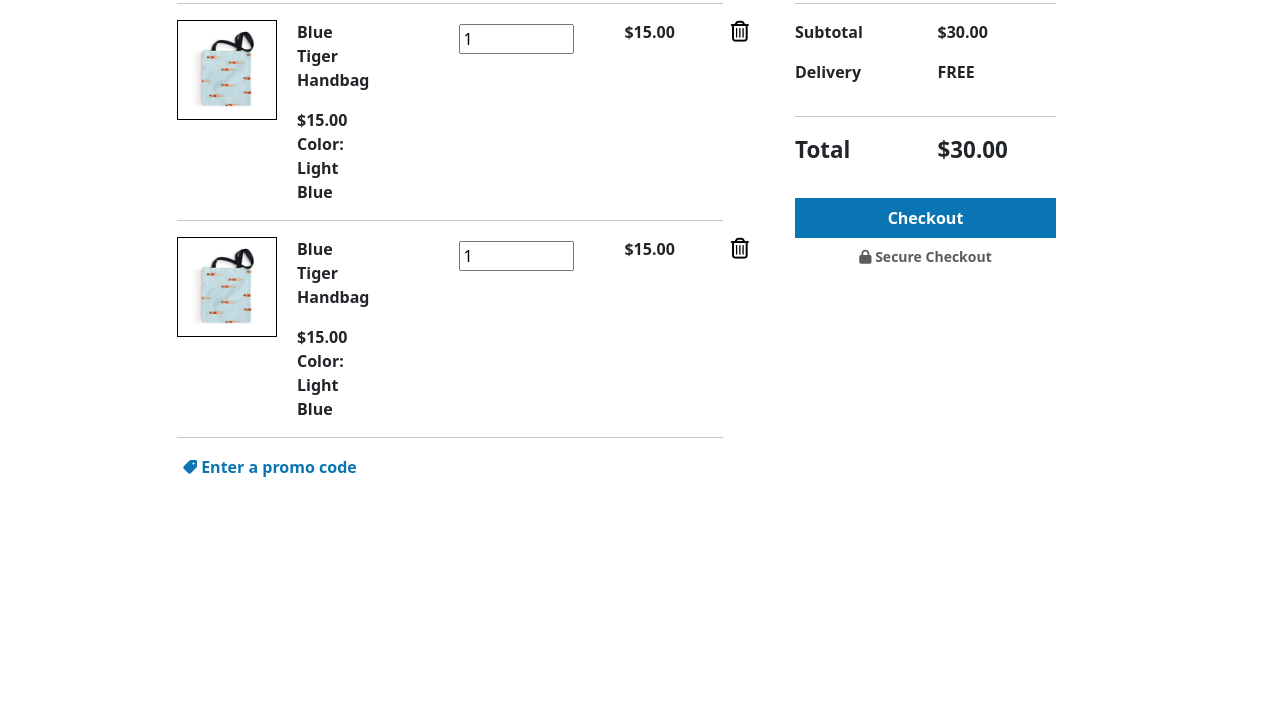
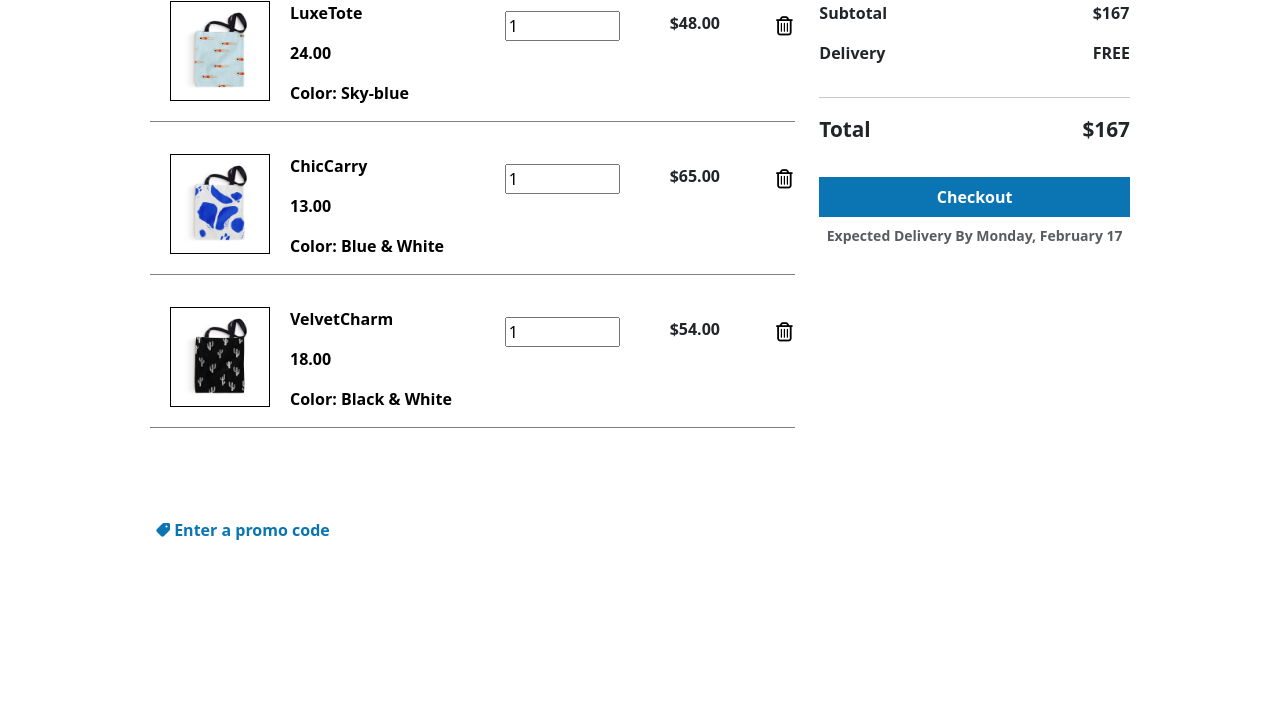
Before and after one commit to Kevalebz139/js-website1, a plain HTML site: page orders.html in a window 1280 px wide. Shown: the part 202-921 px from the top of the page. Before the commit the page ends 858 px from the top, so only its background shows below. Drawn offline with nearby package versions, Linux system fonts and the light colour scheme.

Commit message:
order.html page changes and functionalities of remove and total

```diff
--- a/index.html
+++ b/index.html
@@ -190,9 +190,8 @@
         </section>
         <!-- footer section ends -->
 
-    <script src="/scripts/cart.js"></script>
-    <script src="/scripts/products.js"></script>
-    <script src="/scripts/script.js"></script>
+
+    <script type="module" src="/scripts/script.js"></script>
     <script src="https://cdn.jsdelivr.net/npm/bootstrap@5.3.3/dist/js/bootstrap.bundle.min.js" integrity="sha384-YvpcrYf0tY3lHB60NNkmXc5s9fDVZLESaAA55NDzOxhy9GkcIdslK1eN7N6jIeHz" crossorigin="anonymous"></script>
     <script src="https://cdn.jsdelivr.net/npm/@popperjs/core@2.11.8/dist/umd/popper.min.js" integrity="sha384-I7E8VVD/ismYTF4hNIPjVp/Zjvgyol6VFvRkX/vR+Vc4jQkC+hVqc2pM8ODewa9r" crossorigin="anonymous"></script>
     <!-- <script src="https://cdn.jsdelivr.net/npm/bootstrap@5.3.3/dist/js/bootstrap.min.js" integrity="sha384-0pUGZvbkm6XF6gxjEnlmuGrJXVbNuzT9qBBavbLwCsOGabYfZo0T0to5eqruptLy" crossorigin="anonymous"></script>  -->
--- a/orders.html
+++ b/orders.html
@@ -9,89 +9,50 @@
     <link rel="stylesheet" href="/styles/orders.css">
 </head>
 <body>
+    <div>
+        <a href="index.html">index page</a>
+    </div>
     <section class="orders-section">
+        <div class="container d-flex align-items-center justify-content-center">
+            <div class="main-content">
+                <div class="row">
+                    <div class="col-lg-8">
+                        <h3 class="section-header">My Cart</h3>
+                        <hr>
+                        <div class="js-cart-summary">
+                        </div>
+                        <div class="promocode-content">
+                            <div class="mb-3">
+                                <button class="promocode-button js-promocode-button"><i class="fa-solid fa-tag fa-flip-horizontal"></i> Enter a promo code</button>
+                            </div>
+                            <div class="js-toggle-promocode" style="display: none;">
+                                <div class="d-flex">
+                                    <input type="text" class="promocode-input" placeholder="e.g., SAVE50" aria-label="Promocode" aria-describedby="button-addon2">
+                                    <button class="apply-promocode-button" type="button" id="button-addon2">Apply</button>
+                                </div>
+                            </div>
+                        </div>
+                    </div>
+                    <div class="col-lg-4">
+                        <h3 class="section-header">Order Summary</h3>
+                        <hr>
+                        <div class="order-summary js-order-summary">
+                        </div>
+                    </div>
+                </div>
+            </div>
+        </div>
+    </section>
+    <!-- <section class="orders-section">
         <div class="container">
             <div>
                 <div class="row">
-                    <div class="col-lg-6 offset-lg-1">
+                    <div class="col-lg-6 offset-lg-1 checkout-page-section">
                         <h4 class="section-header">My Cart</h4>
                         <hr>
-                        <div class="cart-grid">
-                            <div class="d-flex">
-                                <div class="product-image-container">
-                                    <img class="product-image"
-                                    src="/assets/images/product-image-1.jpg">
-                                </div>
-                                <div class="product-data">
-                                    <div class="product-name">
-                                        Blue Tiger Handbag
-                                    </div>
+                        <div class="js-cart-summary">
+                        </div>
 
-                                    <div class="product-price mt-3">
-                                        $15.00
-                                    </div>
-
-                                    <div class="product-color">
-                                        Color: Light Blue
-                                    </div>
-                                </div>
-                            </div>
-
-                            <div class="d-flex">
-                                <div class="product-quantity-container mt-1">
-                                    <input aria-label="Choose quantity" aria-live="assertive" type="number" min="1" max="99999" step="1" class="quantity-input" value="1">
-                                </div>
-                                <div class="product-order-price">
-                                    $15.00
-                                </div>
-                                <div>
-                                    <button class="remove-from-cart-button button-primary"
-                                    data-product-id="001">
-                                    <i class="fa-regular fa-trash-can"></i>
-                                    </button>
-                                </div>
-                            </div>
-
-                        </div>
-                        <hr>
-                        <div class="cart-grid">
-                            <div class="d-flex">
-                                <div class="product-image-container">
-                                    <img class="product-image"
-                                    src="/assets/images/product-image-1.jpg">
-                                </div>
-                                <div class="product-data">
-                                    <div class="product-name">
-                                        Blue Tiger Handbag
-                                    </div>
-
-                                    <div class="product-price mt-3">
-                                        $15.00
-                                    </div>
-
-                                    <div class="product-color">
-                                        Color: Light Blue
-                                    </div>
-                                </div>
-                            </div>
-
-                            <div class="d-flex">
-                                <div class="product-quantity-container mt-1">
-                                    <input aria-label="Choose quantity" aria-live="assertive" type="number" min="1" max="99999" step="1" class="quantity-input" value="1">
-                                </div>
-                                <div class="product-order-price">
-                                    $15.00
-                                </div>
-                                <div>
-                                    <button class="remove-from-cart-button button-primary"
-                                    data-product-id="001">
-                                    <i class="fa-regular fa-trash-can"></i>
-                                    </button>
-                                </div>
-                            </div>
-
-                        </div>
-                        <hr>
                         <div class="promocode-content">
                             <div class="mb-3">
                                 <button class="promocode-button js-promocode-button"><i class="fa-solid fa-tag fa-flip-horizontal"></i> Enter a promo code</button>
@@ -108,39 +69,15 @@
                     <div class="col-lg-3 ms-lg-5">
                         <h4 class="section-header">Order Summary</h4>
                         <hr>
-                        <div class="order-summary">
-                            <div class="row">
-                                <div class="col-6">
-                                    <p>Subtotal</p>
-                                    <p>Delivery</p>
-                                </div>
-                                <div class="col-6 ms-auto">
-                                    <p>$30.00</p>
-                                    <p>FREE</p>
-                                </div>
-                            </div>
-                            <hr>
-                            <div class="row final-order">
-                                <div class="col-6">
-                                    <p>Total</p>
-                                </div>
-                                <div class="col-6 ms-auto">
-                                    <p>$30.00</p>
-                                </div>
-                            </div>
-                            <div class="text-center mt-3">
-                                <button class="checkout-button">Checkout</button>
-                                <small class="d-block text-muted mt-2"><i class="fa-solid fa-lock"></i> Secure Checkout</small>
-                            </div>
-
-
+                        <div class="order-summary js-order-summary">
                         </div>
                     </div>
                 </div>
             </div>
 
         </div>
-    </section>
+    </section> -->
+
 
     <script>
         document.querySelector(".js-promocode-button").addEventListener("click", function(event) {
@@ -148,14 +85,13 @@
 
             let div = document.querySelector(".js-toggle-promocode");
             if (div.style.display === "none" || div.style.display === "") {
-                div.style.display = "block"; // Show the div
+                div.style.display = "block";
             } else {
-                div.style.display = "none"; // Hide the div
+                div.style.display = "none";
             }
         });
     </script>
-
-
+    <script type="module" src="/scripts/orders.js"></script>
     <script src="https://cdn.jsdelivr.net/npm/bootstrap@5.3.3/dist/js/bootstrap.bundle.min.js" integrity="sha384-YvpcrYf0tY3lHB60NNkmXc5s9fDVZLESaAA55NDzOxhy9GkcIdslK1eN7N6jIeHz" crossorigin="anonymous"></script>
     <script src="https://cdn.jsdelivr.net/npm/@popperjs/core@2.11.8/dist/umd/popper.min.js" integrity="sha384-I7E8VVD/ismYTF4hNIPjVp/Zjvgyol6VFvRkX/vR+Vc4jQkC+hVqc2pM8ODewa9r" crossorigin="anonymous"></script>
     <!-- <script src="https://cdn.jsdelivr.net/npm/bootstrap@5.3.3/dist/js/bootstrap.min.js" integrity="sha384-0pUGZvbkm6XF6gxjEnlmuGrJXVbNuzT9qBBavbLwCsOGabYfZo0T0to5eqruptLy" crossorigin="anonymous"></script>  -->
--- a/scripts/cart.js
+++ b/scripts/cart.js
@@ -1 +1,52 @@
-const cart = [];
+export let cart = JSON.parse(localStorage.getItem('cart'));
+
+if (!cart) {
+    cart = [{
+        productId: "PROD-1001",
+        quantity: 2,
+    },
+    {
+        productId: "PROD-1002",
+        quantity: 5,
+    },
+    {
+        productId: "PROD-1003",
+        quantity: 3,
+    }];
+}
+
+
+function saveToStorage() {
+    localStorage.setItem('cart', JSON.stringify(cart));
+};
+
+export function addToCart(productId) {
+    let matchingItem;
+
+    cart.forEach((cartItem) => {
+      if (productId === cartItem.productId) {
+        matchingItem = cartItem;
+      }
+    });
+
+    if (matchingItem) {
+      matchingItem.quantity += 1;
+    } else {
+      cart.push({
+        productId: productId,
+        quantity: 1
+      });
+    }
+    saveToStorage();
+  };
+
+  export function removeFromCart(productId) {
+    const newCart = [];
+    cart.forEach((cartItem) => {
+        if (cartItem.productId !== productId) {
+            newCart.push(cartItem);
+        }
+    });
+    cart = newCart;
+    saveToStorage();
+  };
--- /dev/null
+++ b/scripts/orders.js
@@ -0,0 +1,127 @@
+import {cart, removeFromCart} from './cart.js';
+import {products} from './products.js';
+import dayjs from 'https://unpkg.com/dayjs@1.11.10/esm/index.js';
+
+
+function renderCartSummary() {
+    let cartSummaryHTML = '';
+
+    cart.forEach((cartItem) => {
+        const productId = cartItem.productId;
+
+
+        let matchingProduct;
+        products.forEach((product) => {
+            if (product.id === productId) {
+                matchingProduct = product;
+            }
+
+        });
+
+        cartSummaryHTML += `
+        <div class="cart-grid js-cart-grid-${matchingProduct.id}">
+            <div class="row mx-2 cart-grid-raw">
+                <div class="col-sm-6 col-8">
+                    <div class="product-information d-flex">
+                        <div class="product-image">
+                            <img src="${matchingProduct.image}" alt="image product">
+                        </div>
+                        <div class="product-data">
+                            <p>${matchingProduct.name}</p>
+                            <p>${(matchingProduct.priceCents / 100).toFixed(2)}</p>
+                            <div class="d-flex"><p>Color:&nbsp;</p><p>${matchingProduct.color}</p></div>
+
+                        </div>
+                    </div>
+                </div>
+                <div class="col-sm-6 col-8 price-quantity-container align-items-start">
+                    <div class="product-quantity-container">
+                        <input aria-label="Choose quantity" aria-live="assertive" type="number" min="1" max="99999" step="1" class="quantity-input" value="1">
+                    </div>
+                    <div class="product-order-price">
+                        $${((matchingProduct.priceCents * cartItem.quantity) / 100).toFixed(2)}
+                    </div>
+                    <div class="trash-can-button">
+                        <button class="remove-from-cart-button js-remove-from-cart-button button-primary"
+                        data-product-id="${matchingProduct.id}">
+                        <i class="fa-regular fa-trash-can"></i>
+                        </button>
+                    </div>
+                </div>
+            </div>
+        </div>
+        `
+        console.log(cartSummaryHTML)
+        ;
+
+    });
+
+    document.querySelector('.js-cart-summary').innerHTML = cartSummaryHTML;
+
+    document.querySelectorAll('.js-remove-from-cart-button').forEach((button) => {
+        button.addEventListener('click', () => {
+            const productId = button.dataset.productId;
+            removeFromCart(productId);
+
+            const container = document.querySelector(`.js-cart-grid-${productId}`);
+            container.remove();
+            // renderCartSummary();
+            renderOrderSummary();
+        });
+    });
+};
+renderCartSummary();
+
+function renderOrderSummary() {
+    let subTotal = 0;
+    const today = dayjs();
+    const deliveryDate = today.add(4 , 'days');
+    const formatDeliveryDate = deliveryDate.format('dddd, MMMM D');
+
+
+    cart.forEach((cartItem) => {
+        const productId = cartItem.productId;
+
+
+        let matchingProduct;
+        products.forEach((product) => {
+            if (product.id === productId) {
+                matchingProduct = product;
+            }
+
+        });
+        subTotal += Number(((matchingProduct.priceCents * cartItem.quantity) / 100).toFixed(2));
+
+    });
+
+
+    const orderSummaryHTML = `
+        <div class="row">
+            <div class="col-6">
+                <p>Subtotal</p>
+                <p>Delivery</p>
+            </div>
+            <div class="col-6 d-flex justify-content-end">
+                <div><p>$${subTotal}</p>
+                <p>FREE</p></div>
+            </div>
+        </div>
+        <hr>
+        <div class="row final-order">
+            <div class="col-6">
+                <p>Total</p>
+            </div>
+            <div class="col-6 d-flex justify-content-end">
+                <p>$${subTotal}</p>
+            </div>
+        </div>
+        <div class="text-center mt-3">
+            <button class="checkout-button">Checkout</button>
+            <small class="d-block text-muted mt-2">Expected Delivery By ${formatDeliveryDate}</small>
+        </div>
+    `
+    document.querySelector('.js-order-summary').innerHTML = orderSummaryHTML;
+
+
+};
+renderOrderSummary();
--- a/scripts/products.js
+++ b/scripts/products.js
@@ -1,4 +1,4 @@
-const products = [
+export const products = [
     {
         id: "PROD-1001",
         image: "/assets/images/product-image-1.jpg",
--- a/styles/orders.css
+++ b/styles/orders.css
@@ -1,44 +1,51 @@
 .orders-section{
-    padding: 10rem 0;
+    padding: 7rem 0;
 }
-.orders-section .section-container{
-    width: 800px;
+.product-information{
+    color: black;
+    font-weight: 600;
+}
+.product-information img{
+    height: 100px;
+    width: 100px;
+    border: 1px solid black;
+    margin-right: 20px;
+}
+.main-content{
+    width: 980px;
+}
+.price-quantity-container{
     display: flex;
-    justify-content: center;
+    font-weight: 600;
+}
+
+.product-quantity-container{
+    margin-left: 20px;
+    margin-top: 10px;
+}
+.product-order-price{
+    margin-left: 50px;
+    margin-top: 10px;
+}
+.trash-can-button{
+    margin-left: 50px;
+    margin-top: 10px;
 }
 .cart-grid{
-    display: flex;
+    border-bottom: 0.5px solid grey;
+    margin-bottom: 2rem;
 }
-.cart-grid .product-image{
-    height: 100px;
-    width: 100px;
-    object-fit: cover;
-    border: 0.5px solid black;
-    margin-right: 10px;
+.remove-from-cart-button{
+    background-color: #fff;
+    border: none;
+    font-size: 1.2rem;
 }
-.cart-grid .product-data{
-    font-weight: 600;
-    margin: 0 10px;
-}
-.cart-grid .product-quantity-container{
-    margin-left: 80px;
-}
-.cart-grid .product-order-price{
-    margin: 0 50px;
-    font-weight: 550;
-}
-.cart-grid .remove-from-cart-button{
-    border: none;
-    background-color: #fff;
-}
-.cart-grid .remove-from-cart-button i{
-    font-size: 1.3rem;
-}
+
 .order-summary{
     font-weight: 550;
 }
 .order-summary .final-order{
-    font-size: 1.4rem;
+    font-size: 1.3rem;
 }
 .order-summary .checkout-button{
     width: 100%;
@@ -48,12 +55,18 @@
     font-weight: 550;
     color: #fff;
 }
-
+.order-summary .checkout-button:hover{
+    background-color: #08578A;
+}
+.promocode-content{
+    padding: 3rem 0;
+}
 .promocode-content .promocode-button{
     border: none;
     background-color: #fff;
     color: #0A75B2;
     font-weight: 550;
+    padding-top: 10px;
 }
 .promocode-content .promocode-input{
     padding: 5px;
@@ -70,17 +83,29 @@
 .promocode-content .apply-promocode-button:hover{
     color: #31adec;
 }
-@media only screen and (max-width: 768px){
-    .cart-grid .product-quantity-container{
-        margin-left: 0;
+
+@media only screen and (max-width: 768px) {
+    .product-quantity-container{
+        margin-left: 20px;
     }
-    .cart-grid .product-order-price{
-        margin: 0 20px;
+    .product-order-price{
+        margin-left: 20px;
+    }
+    .trash-can-button{
+        margin-left: 20px;
     }
 }
-@media only screen and (max-width: 450px){
-    .cart-grid{
-        display: block;
-        margin-left: 2rem;
+
+@media only screen and (max-width: 576px) {
+
+    .price-quantity-container{
+        margin-bottom: 10px;
+    }
+    .cart-grid-raw{
+        display: flex;
+        justify-content: center;
+    }
+    .product-quantity-container{
+        margin-left: 0px;
     }
 }
```
Also changed, not shown: scripts/script.js (+17 -28 lines).
